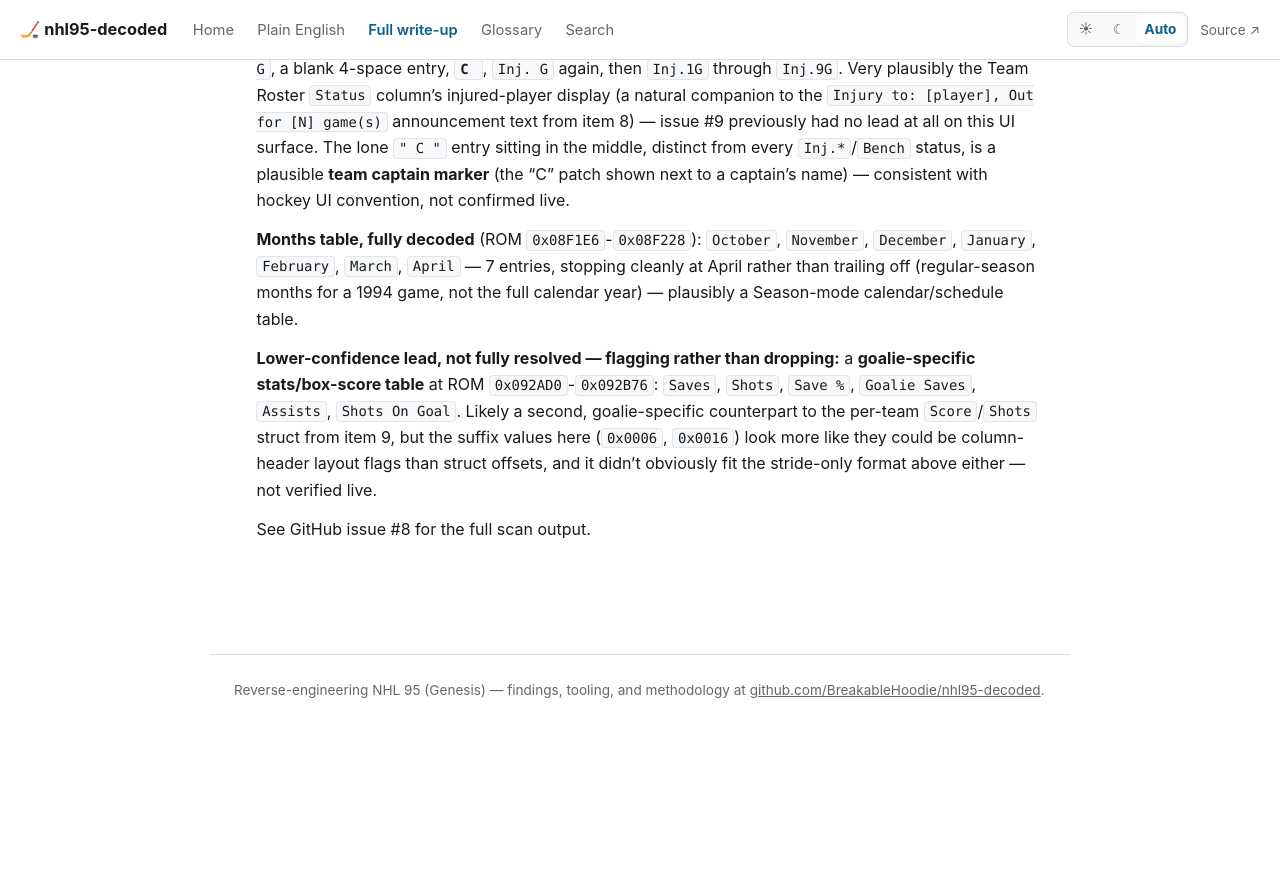
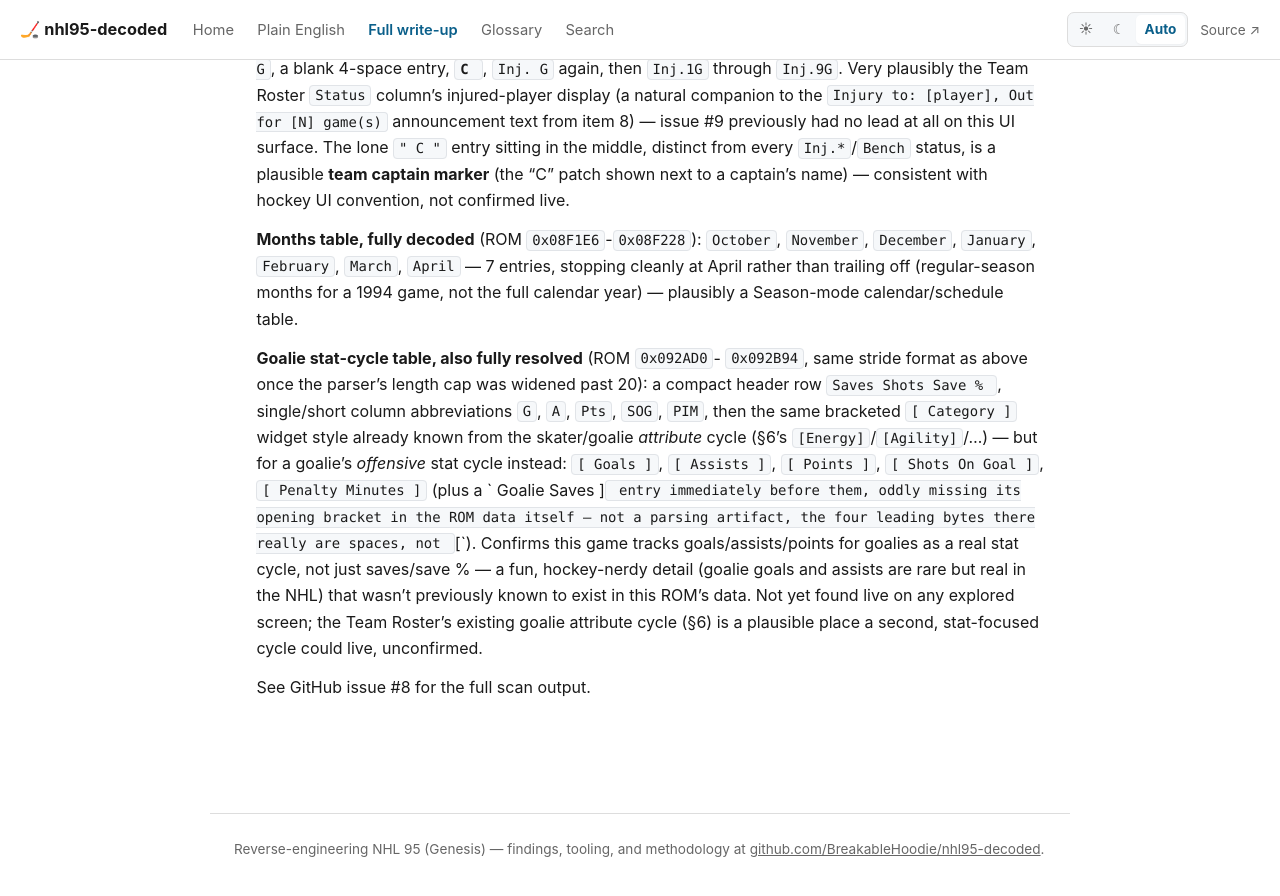
Before and after one commit to BreakableHoodie/nhl95-decoded, a Jekyll site: the page built from docs/FINDINGS.md, in a window 1280 px wide and 900 px high, scrolled down 40496 px. Shown: the top 896 px of the window. Built offline with Jekyll 4.4.1, drawn with Linux system fonts in a browser that asks for light colours; our own code applies the rules of GitHub Pages for plain Markdown files; before the commit the page ends 41238 px from its top, so only the background shows below that.

Commit message:
Decode the goalie stat-cycle table (Goals/Assists/Points/SOG/PIM)
Same stride-record format as the injury-status/months tables, just with
a length cap the parser hadn't been tested against yet (up to 22 bytes,
default max was 20). Once widened, ROM 0x092AD0-0x092B94 resolves
cleanly to a goalie offensive-stats cycle: a "Saves Shots Save %" header
row, short column abbreviations (G/A/Pts/SOG/PIM), and the same bracketed
[ Category ] widget style already known from the skater/goalie attribute
cycle, but for goals/assists/points/shots-on-goal/penalty-minutes
instead -- confirms the game tracks goalie offensive stats as a real
cycle, not just saves/save %.

Co-Authored-By: Claude Sonnet 5 <noreply@anthropic.com>
Claude-Session: https://claude.ai/code/session_011aZ1aA9KD8EzFd2c37CkWn

```diff
--- a/docs/FINDINGS.md
+++ b/docs/FINDINGS.md
@@ -1993,13 +1993,23 @@ loop (`0x0083E88`). See §5.
     (regular-season months for a 1994 game, not the full calendar year) —
     plausibly a Season-mode calendar/schedule table.
 
-    **Lower-confidence lead, not fully resolved — flagging rather than
-    dropping:** a **goalie-specific stats/box-score table** at ROM
-    `0x092AD0`-`0x092B76`: `Saves`, `Shots`, `Save %`, `Goalie Saves`,
-    `Assists`, `Shots On Goal`. Likely a second, goalie-specific
-    counterpart to the per-team `Score`/`Shots` struct from item 9, but
-    the suffix values here (`0x0006`, `0x0016`) look more like they could
-    be column-header layout flags than struct offsets, and it didn't
-    obviously fit the stride-only format above either — not verified live.
+    **Goalie stat-cycle table, also fully resolved** (ROM `0x092AD0`-
+    `0x092B94`, same stride format as above once the parser's length cap
+    was widened past 20): a compact header row `Saves Shots Save %  `,
+    single/short column abbreviations `G`, `A`, `Pts`, `SOG`, `PIM`, then
+    the same bracketed `[ Category ]` widget style already known from the
+    skater/goalie *attribute* cycle (§6's `[Energy]`/`[Agility]`/...) —
+    but for a goalie's *offensive* stat cycle instead: `[ Goals ]`,
+    `[ Assists ]`, `[ Points ]`, `[ Shots On Goal ]`, `[ Penalty
+    Minutes ]` (plus a `    Goalie Saves   ]` entry immediately before
+    them, oddly missing its opening bracket in the ROM data itself — not a
+    parsing artifact, the four leading bytes there really are spaces, not
+    `[`). Confirms this game tracks goals/assists/points for goalies as a
+    real stat cycle, not just saves/save % — a fun, hockey-nerdy detail
+    (goalie goals and assists are rare but real in the NHL) that wasn't
+    previously known to exist in this ROM's data. Not yet found live on
+    any explored screen; the Team Roster's existing goalie attribute cycle
+    (§6) is a plausible place a second, stat-focused cycle could live,
+    unconfirmed.
 
     See GitHub issue #8 for the full scan output.
--- a/tools/rom_scan.py
+++ b/tools/rom_scan.py
@@ -125,7 +125,7 @@ def parse_plain_records(rom, start, end):
     return records
 
 
-def parse_stride_records(rom, start, end, max_length=20):
+def parse_stride_records(rom, start, end, max_length=32):
     """Decodes a third string-record format, found while re-examining the
     injury-status and months tables (FINDINGS.md section 7#10) after they
     didn't cleanly fit either format above: `[0x00][length][text, SPACE-
```
